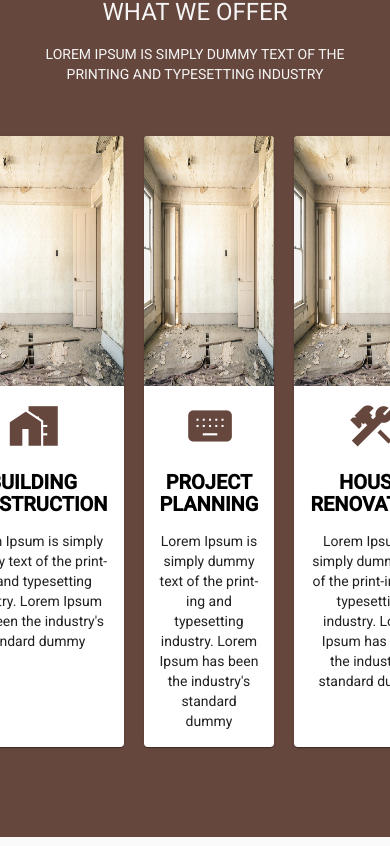
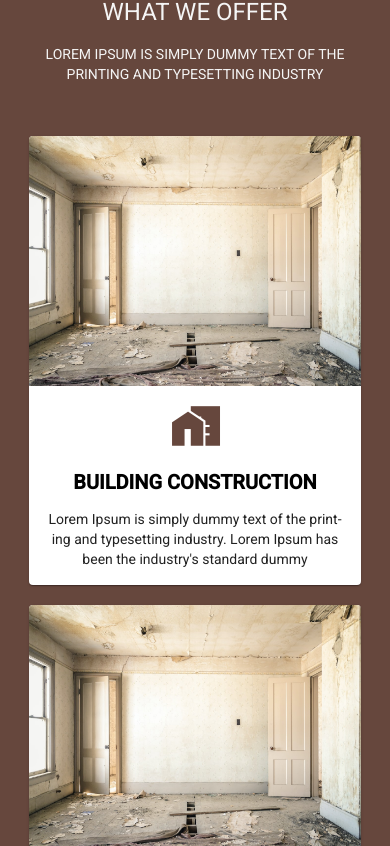
Before and after one commit to adnanaheer/angular-material-sample, an Angular app: page / in a window 390 px wide. Shown: the part 2358-3204 px from the top of the page. Built offline with nearby package versions, Linux system fonts and the light colour scheme; what @ngmodule/material-carousel would draw is missing.

Commit message:
fixes responsive issues

```diff
--- a/src/app/achievments/achievments.component.html
+++ b/src/app/achievments/achievments.component.html
@@ -3,13 +3,13 @@
   <p>LOREM IPSUM IS SIMPLY DUMMY TEXT OF THE PRINTING AND TYPESETTING INDUSTRY</p>
 </div> -->
 
-  <section class="our_achievments_area" data-stellar-background-ratio="0.3" style="background-position: 100% 170px;">
+  <section class="our_achievments_area" data-stellar-background-ratio="0.3" style="background-position: 100%;">
   <div class="container" fxLayout="column">
     <div class="tittle"  style="visibility: visible; animation-name: fadeInUp;">
       <h2>Our Achievments</h2>
       <h4>Lorem Ipsum is simply dummy text of the printing and typesetting industry</h4>
     </div>
-    <div class="achievments_row"  fxLayoutAlign="center" fxLayout="row wrap">
+    <div class="achievments_row"  fxLayoutAlign.gt-xs="center" fxLayout.gt-xs="row wrap" >
       <div class="completed">
         <i class="fa fa-connectdevelop" aria-hidden="true"></i>
         <span class="counter">800</span>
--- a/src/app/home/home.component.css
+++ b/src/app/home/home.component.css
@@ -78,10 +78,6 @@ button:hover {
   text-align: center;
   padding: 30px;
 }
-.cardimg{
-  display: flex;
-  justify-content: center;
-}
 a{
   font-size: 20px;
   font-weight: 600;
--- a/src/app/home/home.component.html
+++ b/src/app/home/home.component.html
@@ -66,7 +66,7 @@
     <h1>WHAT WE OFFER</h1>
     <p>LOREM IPSUM IS SIMPLY DUMMY TEXT OF THE PRINTING AND TYPESETTING INDUSTRY</p>
   </div>
-  <div class="cardimg">
+  <div fxLayout.gt-xs="row wrap" fxLayout.xs="column" fxLayoutAlign="center center">
     <mat-card class="example-card">
       <img style="height: 250px;" mat-card-image src="./assets/15.jpg" alt="">
       <span _ngcontent-teu-c19="" class="material-icons">home_work</span>
--- a/src/app/ourservices/ourservices.component.html
+++ b/src/app/ourservices/ourservices.component.html
@@ -1,8 +1,9 @@
 <div class="main">
   <div>
-    <h1>OUR SERVICES</h1>
-    <p>LOREM IPSUM IS SIMPLY DUMMY TEXT OF THE PRINTING AND TYPESETTING INDUSTRY</p>
-  </div>
+    <div>
+      <h1>OUR SERVICES</h1>
+      <p>LOREM IPSUM IS SIMPLY DUMMY TEXT OF THE PRINTING AND TYPESETTING INDUSTRY</p>
+    </div>
   <div class="dis">
     <a class="a1" href="#">ALL</a>
     <a href="#">ARCHITECTURE</a>
@@ -12,8 +13,8 @@
     <a href="#">PAINTING</a>
   </div>
 
-  <div
-    style="margin-left: 350px; margin-right: 350px; display: flex;flex-wrap: wrap;padding-top: 50px;padding-bottom: 50px;">
+</div>
+  <div fxLayout="row wrap" style="max-width: 1200px; margin: auto;">
     <div style="width: 350px;display: contents;">
       <div class="box3">
         <img src="assets/our1.jpg" alt="">
```
